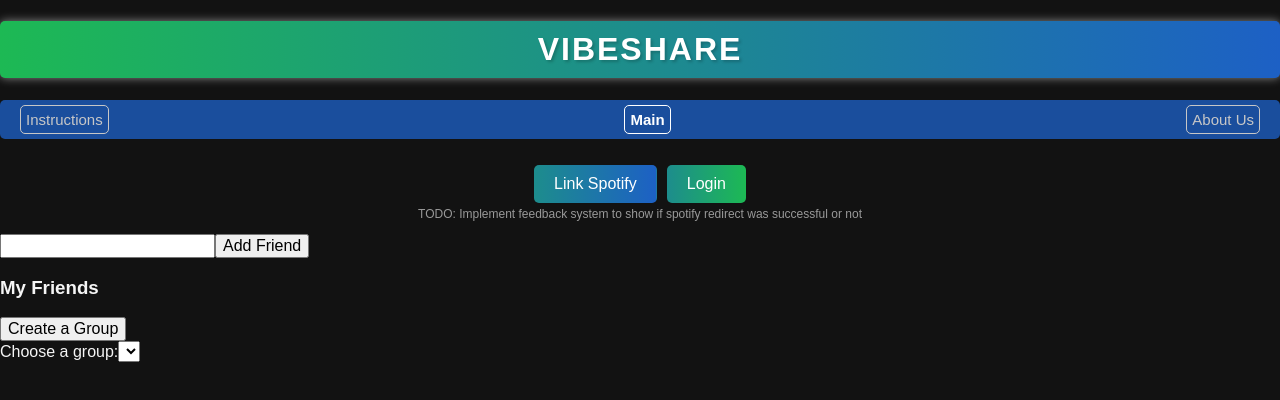
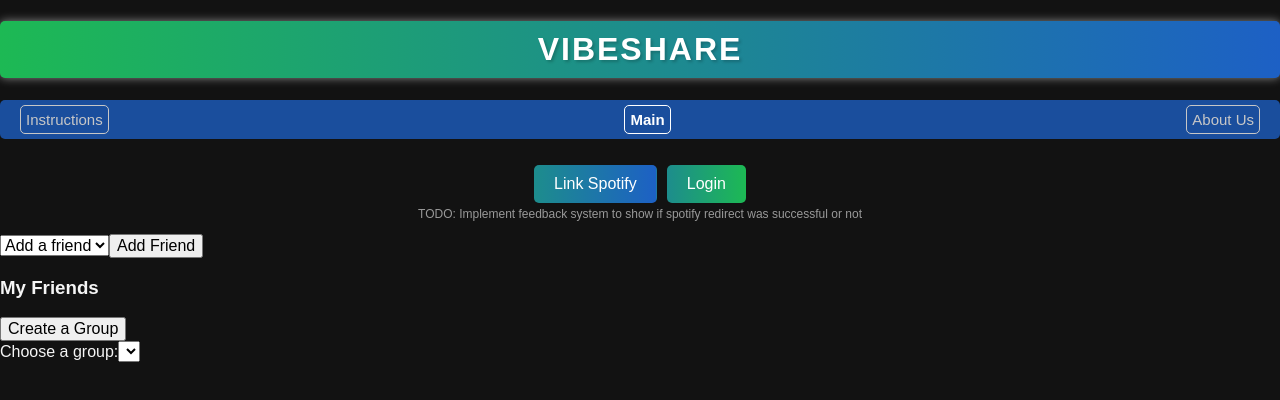
Before and after one commit to martinkent2003/musicApp, an Angular app: page /main in a window 1280 px wide. Shown: the top 400 px of the page. Built offline with nearby package versions, Linux system fonts and the light colour scheme.

Commit message:
friends are now selected from a drop down to be added

```diff
--- a/src/app/main/main.component.html
+++ b/src/app/main/main.component.html
@@ -27,13 +27,13 @@
   </ul>
 </div>
 
-<input
-#nameInput
-type="text"
-(keyup.enter)="addFriend(nameInput.value); nameInput.value = ''"
-/>
+<select #nameSelect>
+  <option disabled selected value="">Add a friend</option>
+  <option *ngFor="let name of userNames" [value]="name">{{name}}</option>
+</select>
 
-<button (click)="addFriend(nameInput.value)">Add Friend</button>
+<button (click)="addFriend(nameSelect.value)">Add Friend</button>
+
 
 
 <h3>My Friends</h3>
--- a/src/app/main/main.component.ts
+++ b/src/app/main/main.component.ts
@@ -85,6 +85,7 @@ export class MainComponent implements OnInit {
   showGroupList: boolean = false;
   songIDs: string[] = [];
   selectedGroupPlaylist: Playlist | undefined;
+  userNames: string[] = [];
 
   //nameInput: any;
 
@@ -662,6 +663,16 @@ export class MainComponent implements OnInit {
     );
   }
 
+  getDbUsers(){
+    this.http.get<any[]>('http://localhost:8000/userPost').subscribe(response => {
+      for (let i = 0; i < response.length; i++) {
+        this.userNames.push(response[i].userID);
+      }
+      console.log(this.userNames); // prints ["test-sprint4", "shafdor"]
+    });
+
+  }
+
   handleAuth() {
     // NEXT CHANGE HERE
     this.spotifyService.handleAuthorizationResponse().then(() => {
@@ -677,6 +688,8 @@ export class MainComponent implements OnInit {
               console.log('User does not exist');
             }
             this.getAllGroups();
+            this.getDbUsers();
+
 
             // CHECK IF PLAYLIST EXISTS OR NOT
 
```
